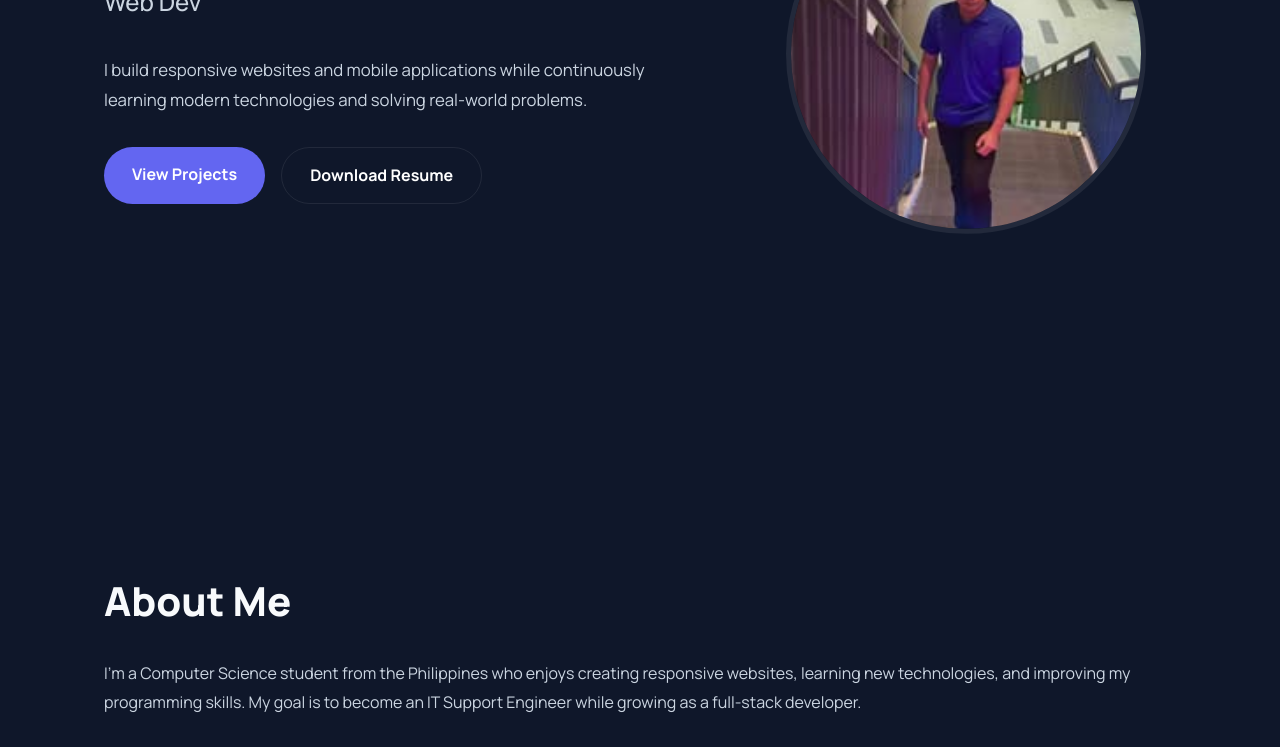
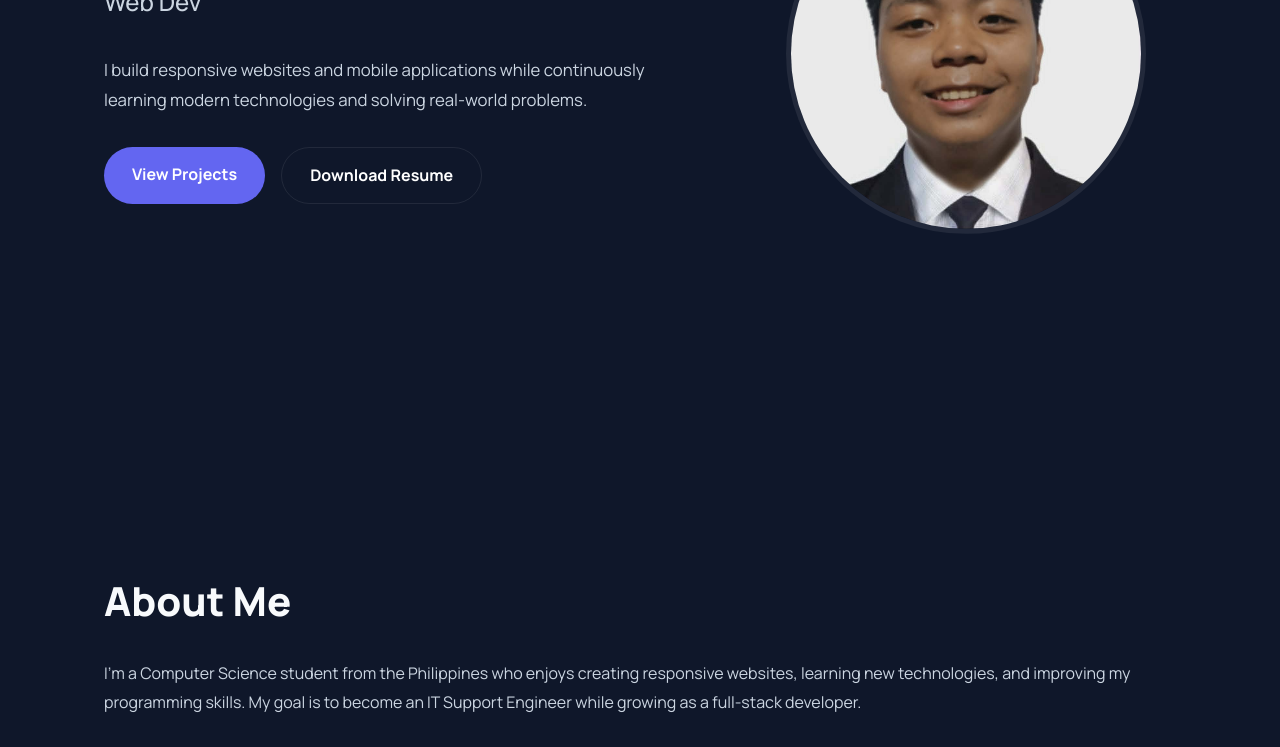
Before and after one commit to kinjusensei/porfolio, a plain HTML site: page index.html in a window 1280 px wide. Shown: the part 353-1100 px from the top of the page. Drawn offline with Linux system fonts and the light colour scheme.

Commit message:
Update Picture

```diff
--- a/index.html
+++ b/index.html
@@ -103,7 +103,7 @@
     <div class="hero-image">
 
         <img
-            src="images/profile.jpg"
+            src="images/1 by 1.jpg"
             alt="Denver Lavides"
             class="profile">
 
```
Also changed, not shown: images/1 by 1.jpg (added).
